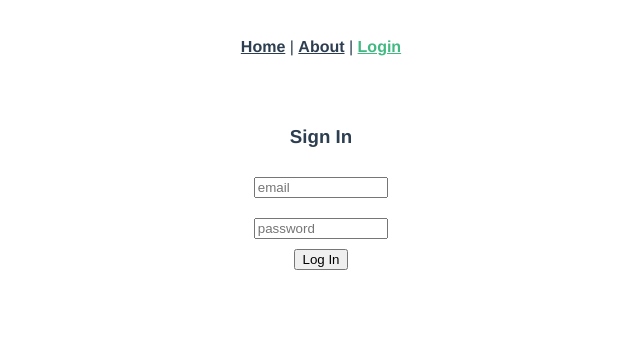
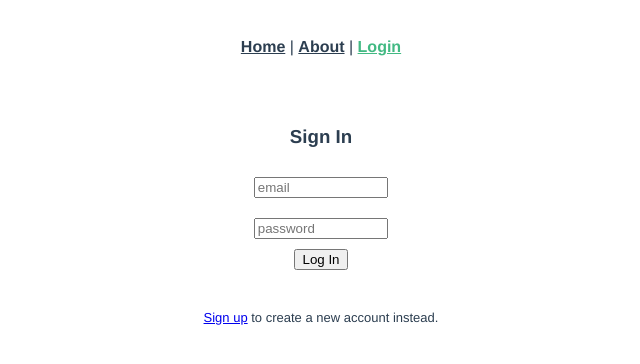
Before and after one commit to bmelton/vue-firebase-auth-starter, a Vue app: page /login in a window 1280 px wide. Shown: the top 364 px of the page, without its empty margins (319-959 px from the left). Built offline with nearby package versions, Linux system fonts and the light colour scheme.

Commit message:
Links to register from login.

```diff
--- a/src/views/Login.vue
+++ b/src/views/Login.vue
@@ -4,6 +4,10 @@
         <input type="text" placeholder="email" /><br />
         <input type="password" placeholder="password" /><br />
         <button>Log In</button>
+        <p>
+            <router-link to="/register">Sign up</router-link> to create a new account
+            instead.
+        </p>
     </div>
 </template>
 
```
